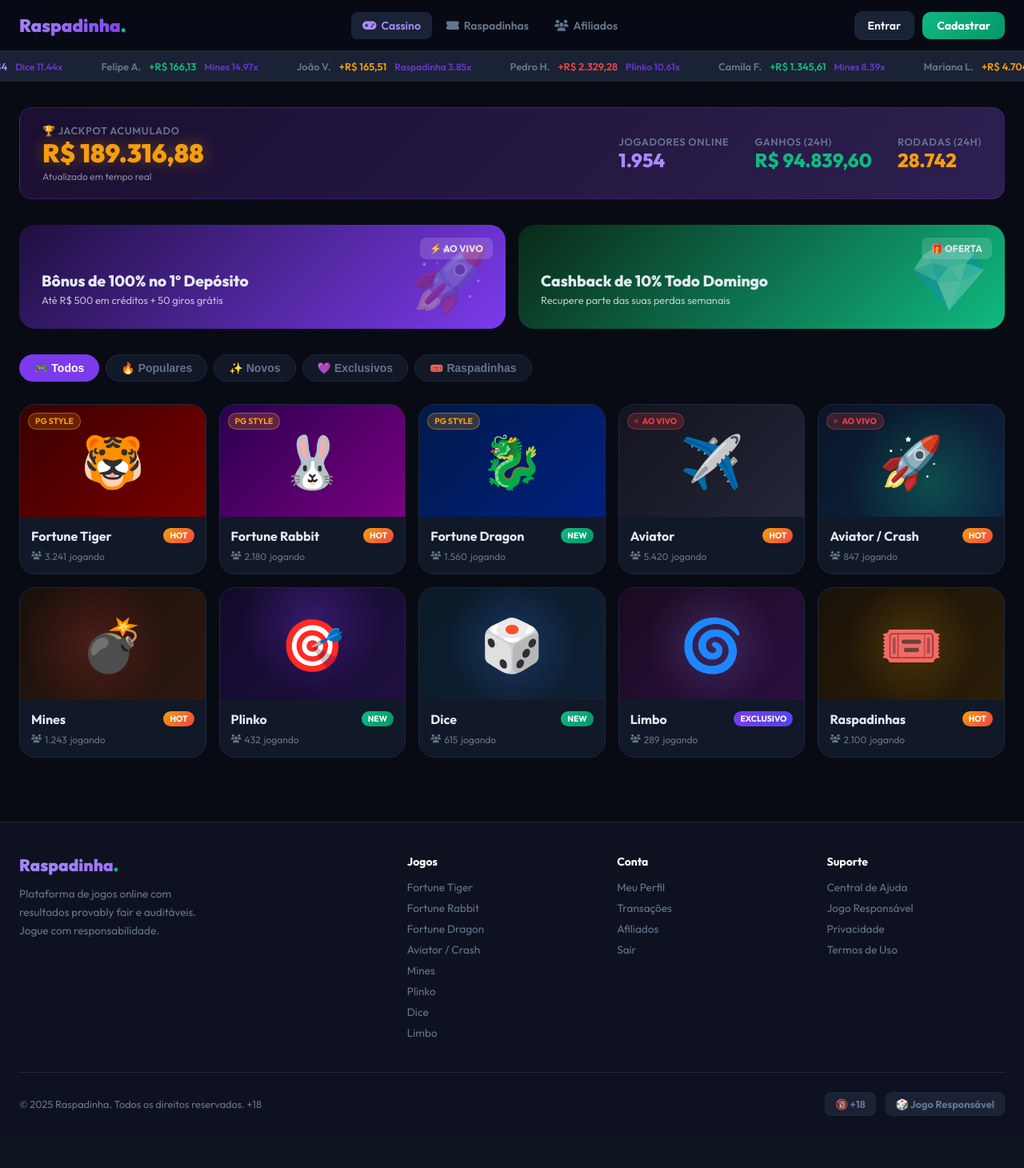
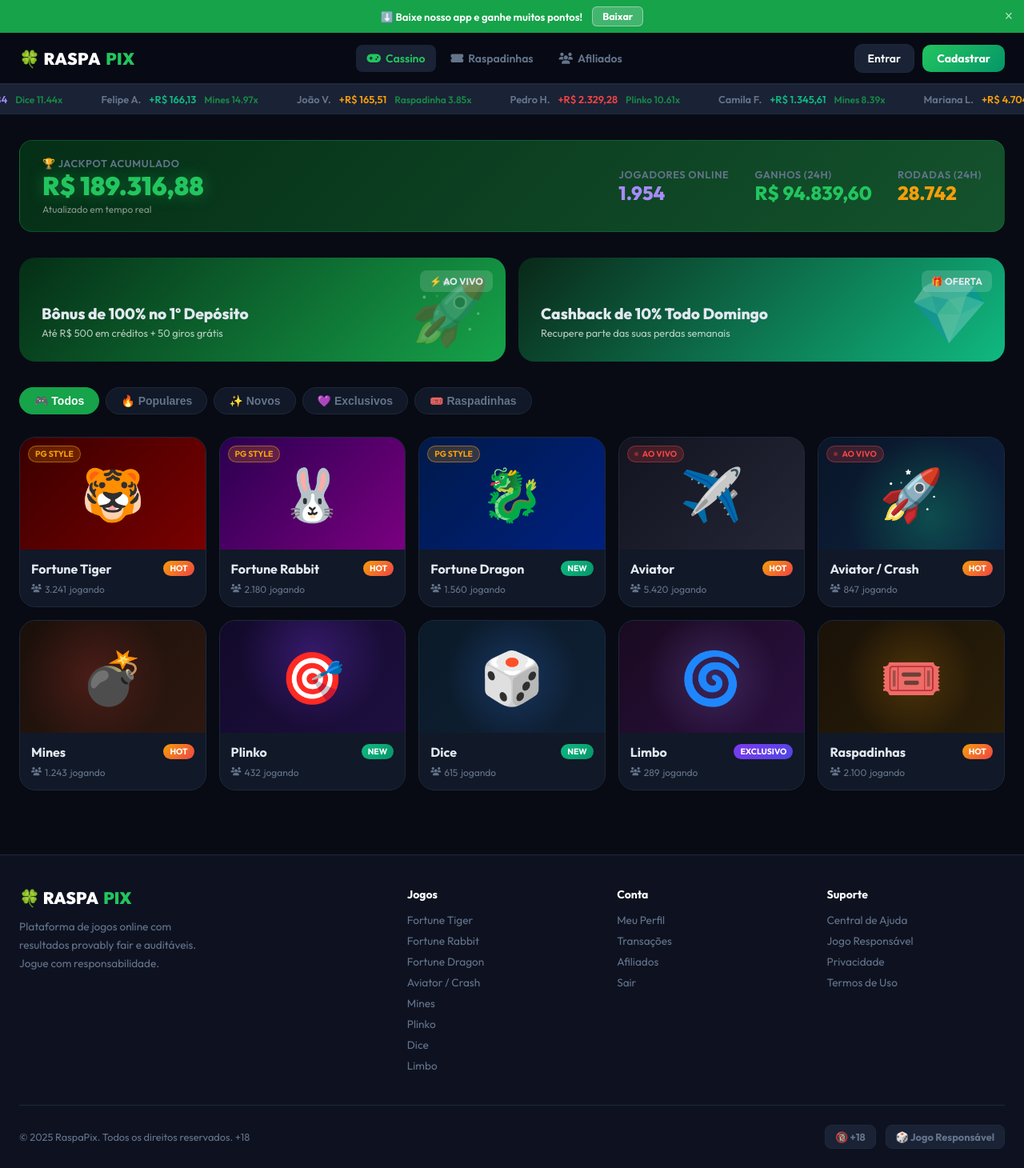
Before and after one commit to DexsDevelopers/raspatest, a PHP site: page /jogos/ in a window 1280 px wide. Shown: the whole page at 80% size. Before the commit the page ends 1395 px from the top, so only its background shows below. Run offline with PHP 8.4, Linux system fonts and the light colour scheme; data comes from the database, SQL or seed files in the repository.

Commit message:
brand: RaspaPix logo + green theme em todos os jogos + announce bar

```diff
--- a/jogos/index.php
+++ b/jogos/index.php
@@ -1,7 +1,7 @@
 <?php
 session_start();
 require_once __DIR__ . '/../conexao.php';
-$nomeSite   = $nomeSite ?? 'BetPlay';
+$nomeSite   = $nomeSite ?? 'RaspaPix';
 $isLogged   = isset($_SESSION['usuario_id']);
 $saldo      = 0;
 $nomeUser   = '';
@@ -18,7 +18,7 @@ if ($isLogged) {
 <head>
 <meta charset="UTF-8">
 <meta name="viewport" content="width=device-width,initial-scale=1.0">
-<title><?= htmlspecialchars($nomeSite) ?> — Casino</title>
+<title>🍀 <?= htmlspecialchars($nomeSite) ?> — Cassino</title>
 <link rel="preconnect" href="https://fonts.googleapis.com">
 <link href="https://fonts.googleapis.com/css2?family=Outfit:wght@400;600;700;800;900&display=swap" rel="stylesheet">
 <link rel="stylesheet" href="https://cdnjs.cloudflare.com/ajax/libs/font-awesome/6.5.0/css/all.min.css">
@@ -26,8 +26,8 @@ if ($isLogged) {
 *{margin:0;padding:0;box-sizing:border-box}
 :root{
   --bg:#080b14;--bg2:#0e1220;--card:#111827;--card2:#1a2235;
-  --border:#1e293b;--purple:#7c3aed;--purple2:#6d28d9;
-  --green:#10b981;--gold:#f59e0b;--red:#ef4444;
+  --border:#1e293b;--purple:#16a34a;--purple2:#15803d;
+  --green:#22c55e;--gold:#f59e0b;--red:#ef4444;
   --text:#e2e8f0;--muted:#64748b;
 }
 body{background:var(--bg);color:var(--text);font-family:'Outfit',sans-serif;min-height:100vh;overflow-x:hidden}
@@ -35,12 +35,16 @@ a{text-decoration:none;color:inherit}
 
 /* NAVBAR */
 .nav{position:sticky;top:0;z-index:100;background:rgba(8,11,20,.9);backdrop-filter:blur(20px);border-bottom:1px solid var(--border);padding:0 24px;height:64px;display:flex;align-items:center;justify-content:space-between;gap:16px}
-.nav-logo{font-size:1.4rem;font-weight:900;background:linear-gradient(135deg,#a78bfa,#7c3aed);-webkit-background-clip:text;-webkit-text-fill-color:transparent;white-space:nowrap}
-.nav-logo span{-webkit-text-fill-color:#10b981}
+.nav-logo{font-size:1.3rem;font-weight:900;color:#fff;white-space:nowrap;display:flex;align-items:center;gap:6px;letter-spacing:.02em}
+.nav-logo .pix{color:#22c55e}
 .nav-links{display:flex;gap:4px}
 .nav-link{padding:8px 14px;border-radius:8px;font-size:.875rem;font-weight:600;color:var(--muted);transition:.2s}
 .nav-link:hover,.nav-link.active{background:var(--card2);color:#fff}
-.nav-link.active{color:#a78bfa}
+.nav-link.active{color:#22c55e}
+.announce{background:#16a34a;color:#fff;font-size:.82rem;font-weight:600;text-align:center;padding:8px 16px;display:flex;align-items:center;justify-content:center;gap:12px;position:relative}
+.announce-btn{background:rgba(255,255,255,.2);border:1px solid rgba(255,255,255,.4);color:#fff;border-radius:6px;padding:4px 12px;font-size:.78rem;font-weight:700;cursor:pointer;font-family:inherit;transition:.15s}
+.announce-btn:hover{background:rgba(255,255,255,.3)}
+.announce-close{position:absolute;right:14px;background:none;border:none;color:rgba(255,255,255,.7);font-size:1.1rem;cursor:pointer;line-height:1}
 .nav-right{display:flex;align-items:center;gap:10px}
 .balance-pill{background:var(--card2);border:1px solid var(--border);border-radius:10px;padding:8px 14px;font-size:.875rem;font-weight:700;color:var(--green);display:flex;align-items:center;gap:8px}
 .btn-deposit{background:linear-gradient(135deg,var(--green),#059669);color:#fff;font-weight:700;border-radius:10px;padding:8px 18px;font-size:.875rem;border:none;cursor:pointer;transition:.2s;white-space:nowrap}
@@ -54,7 +58,7 @@ a{text-decoration:none;color:inherit}
 .hero-text h1 .accent{background:linear-gradient(135deg,#a78bfa,#7c3aed,#10b981);-webkit-background-clip:text;-webkit-text-fill-color:transparent}
 .hero-text p{color:var(--muted);font-size:1.1rem;margin-bottom:28px;line-height:1.6}
 .hero-btns{display:flex;gap:12px;flex-wrap:wrap}
-.btn-hero-primary{background:linear-gradient(135deg,#7c3aed,#4f46e5);color:#fff;font-weight:700;border-radius:12px;padding:14px 28px;font-size:1rem;border:none;cursor:pointer;transition:.2s}
+.btn-hero-primary{background:linear-gradient(135deg,#16a34a,#15803d);color:#fff;font-weight:700;border-radius:12px;padding:14px 28px;font-size:1rem;border:none;cursor:pointer;transition:.2s}
 .btn-hero-primary:hover{opacity:.9;transform:translateY(-2px)}
 .btn-hero-sec{background:var(--card2);border:1px solid var(--border);color:#fff;font-weight:600;border-radius:12px;padding:14px 28px;font-size:1rem;cursor:pointer;transition:.2s}
 .hero-card{background:linear-gradient(135deg,#0e1220,#1a1f35);border:1px solid var(--border);border-radius:24px;padding:28px;position:relative;overflow:hidden}
@@ -137,20 +141,20 @@ a{text-decoration:none;color:inherit}
 .promo-card{border-radius:20px;padding:28px;position:relative;overflow:hidden;min-height:130px;display:flex;flex-direction:column;justify-content:flex-end}
 .promo-card h3{font-size:1.2rem;font-weight:800;margin-bottom:4px;position:relative}
 .promo-card p{font-size:.8rem;color:rgba(255,255,255,.7);position:relative}
-.promo-1{background:linear-gradient(135deg,#1e1040,#7c3aed)}
+.promo-1{background:linear-gradient(135deg,#052e16,#16a34a)}
 .promo-2{background:linear-gradient(135deg,#0a2818,#10b981)}
 .promo-badge{position:absolute;top:16px;right:16px;background:rgba(255,255,255,.15);border-radius:8px;padding:6px 12px;font-size:.75rem;font-weight:700}
 
 /* JACKPOT BAR */
-.jackpot-bar{background:linear-gradient(135deg,#1a0f30,#2d1f50);border:1px solid rgba(124,58,237,.3);border-radius:16px;padding:20px 28px;display:flex;align-items:center;justify-content:space-between;margin-bottom:32px;gap:16px;flex-wrap:wrap}
+.jackpot-bar{background:linear-gradient(135deg,#052e16,#14532d);border:1px solid rgba(22,163,74,.3);border-radius:16px;padding:20px 28px;display:flex;align-items:center;justify-content:space-between;margin-bottom:32px;gap:16px;flex-wrap:wrap}
 .jackpot-label{font-size:.8rem;color:var(--muted);font-weight:600;text-transform:uppercase;letter-spacing:.05em}
-.jackpot-value{font-size:2rem;font-weight:900;color:var(--gold);text-shadow:0 0 20px rgba(245,158,11,.4)}
+.jackpot-value{font-size:2rem;font-weight:900;color:#22c55e;text-shadow:0 0 20px rgba(34,197,94,.4)}
 .jackpot-ticker{font-size:.75rem;color:rgba(255,255,255,.5);margin-top:2px}
 
 /* FOOTER */
 footer{background:var(--bg2);border-top:1px solid var(--border);padding:40px 24px 24px;margin-top:48px}
 .footer-inner{max-width:1280px;margin:0 auto;display:grid;grid-template-columns:2fr 1fr 1fr 1fr;gap:40px;margin-bottom:32px}
-.footer-brand .logo{font-size:1.3rem;font-weight:900;background:linear-gradient(135deg,#a78bfa,#7c3aed);-webkit-background-clip:text;-webkit-text-fill-color:transparent;margin-bottom:12px}
+.footer-brand .logo{font-size:1.3rem;font-weight:900;color:#fff;margin-bottom:12px;display:flex;align-items:center;gap:6px}
 .footer-brand p{color:var(--muted);font-size:.85rem;line-height:1.7;max-width:240px}
 .footer-col h4{font-size:.875rem;font-weight:700;margin-bottom:14px;color:#fff}
 .footer-col a{display:block;color:var(--muted);font-size:.85rem;margin-bottom:8px;transition:.2s}
@@ -176,9 +180,16 @@ footer{background:var(--bg2);border-top:1px solid var(--border);padding:40px 24p
 </head>
 <body>
 
+<!-- ANNOUNCE BAR -->
+<div class="announce" id="announceBar">
+  <span>⬇️ Baixe nosso app e ganhe muitos pontos!</span>
+  <button class="announce-btn">Baixar</button>
+  <button class="announce-close" onclick="document.getElementById('announceBar').remove()">×</button>
+</div>
+
 <!-- NAVBAR -->
 <nav class="nav">
-  <a href="/jogos/" class="nav-logo"><?= htmlspecialchars($nomeSite) ?><span>.</span></a>
+  <a href="/jogos/" class="nav-logo">🍀 RASPA<span class="pix">PIX</span></a>
   <div class="nav-links">
     <a href="/jogos/" class="nav-link active"><i class="fas fa-gamepad" style="margin-right:6px"></i>Cassino</a>
     <a href="/"       class="nav-link"><i class="fas fa-ticket-alt" style="margin-right:6px"></i>Raspadinhas</a>
@@ -419,7 +430,7 @@ footer{background:var(--bg2);border-top:1px solid var(--border);padding:40px 24p
 <footer>
   <div class="footer-inner">
     <div class="footer-brand">
-      <div class="logo"><?= htmlspecialchars($nomeSite) ?><span style="-webkit-text-fill-color:#10b981">.</span></div>
+      <div class="logo">🍀 RASPA<span style="color:#22c55e">PIX</span></div>
       <p>Plataforma de jogos online com resultados provably fair e auditáveis. Jogue com responsabilidade.</p>
     </div>
     <div class="footer-col">
@@ -449,7 +460,7 @@ footer{background:var(--bg2);border-top:1px solid var(--border);padding:40px 24p
     </div>
   </div>
   <div class="footer-bottom" style="max-width:1280px;margin:0 auto">
-    <p>© 2025 <?= htmlspecialchars($nomeSite) ?>. Todos os direitos reservados. +18</p>
+    <p>© 2025 RaspaPix. Todos os direitos reservados. +18</p>
     <div style="display:flex;align-items:center;gap:12px">
       <span class="age-badge">🔞 +18</span>
       <span class="age-badge">🎲 Jogo Responsável</span>
```
Also changed, not shown: jogos/aviator.php (+7 -7 lines), jogos/crash.php (+15 -5 lines), jogos/dice.php (+13 -3 lines), jogos/limbo.php (+13 -3 lines), jogos/mines.php (+13 -3 lines), jogos/plinko.php (+13 -3 lines), jogos/tiger.php (+8 -3 lines).
